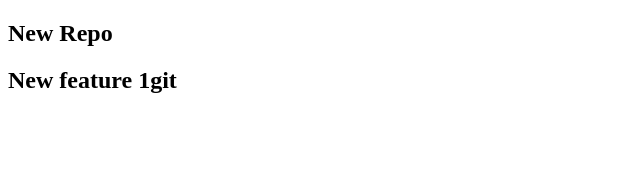
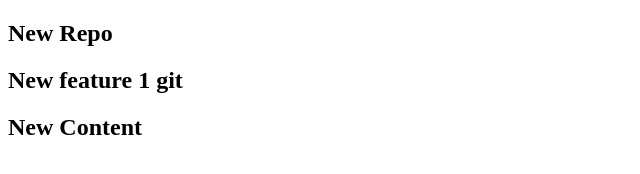
Before and after one commit to jeettcwork-design/LocalRepo, a plain HTML site: page index.html in a window 1280 px wide. Shown: the whole page, without its empty margins (0-640 px from the left). Drawn offline with Linux system fonts and the light colour scheme.

Commit message:
new data

```diff
--- a/index.html
+++ b/index.html
@@ -7,6 +7,7 @@
   </head>
   <body>
     <h2>New Repo</h2>
-    <h2>New feature 1git</h2>
+    <h2>New feature 1 git</h2>
+    <h2>New Content</h2>
   </body>
 </html>
```
